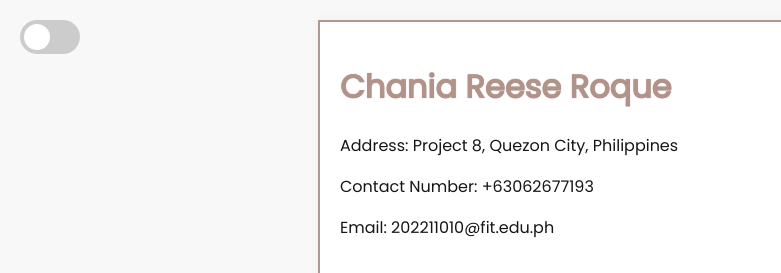
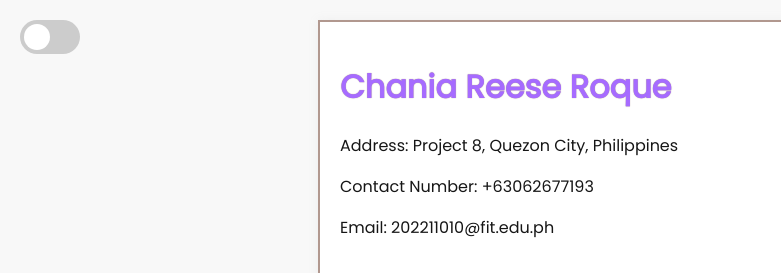
Before and after one commit to chaniareese/RESUME-AWD-FEUTECH, a plain HTML site: page index.html in a window 1280 px wide. Shown: the top 273 px of the page, 0-781 px from the left. Drawn offline with Linux system fonts and the light colour scheme.

Commit message:
Update style.css

```diff
--- a/style.css
+++ b/style.css
@@ -111,7 +111,7 @@ input:checked + .slider:before {
 }
 
 h1 {
-  color: #b29389;
+  color: #A66BFF;
   text-shadow: 0 0 1px #9f8880;
 }
 
```
